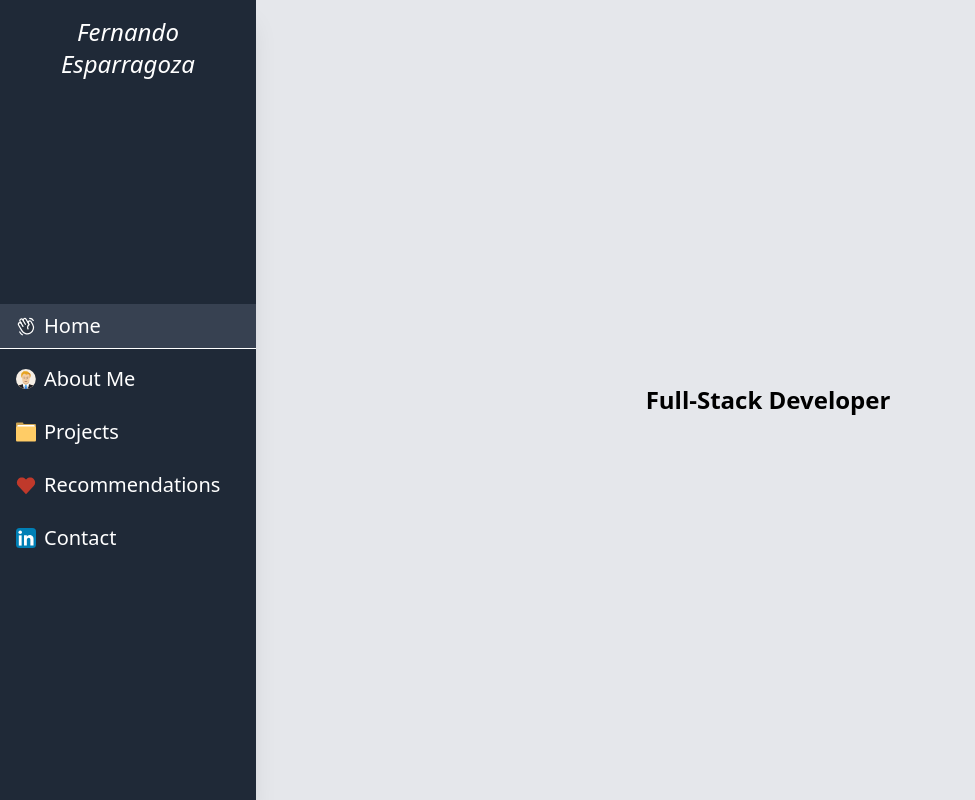
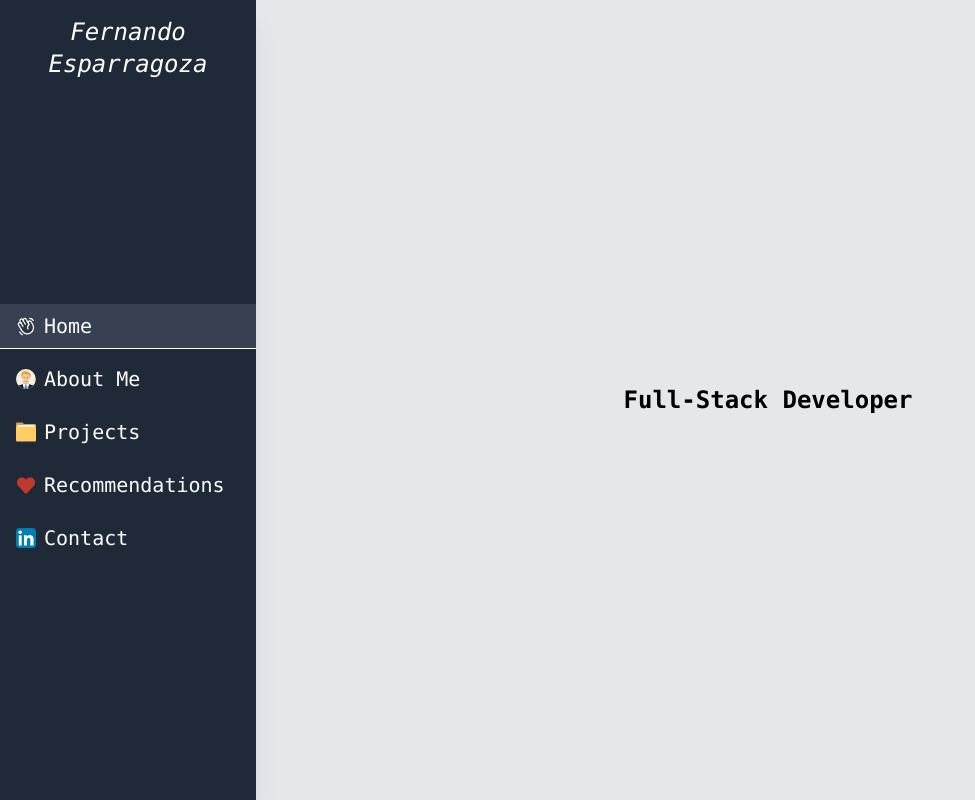
Before and after one commit to ferjep/ferjep.github.io, a Vue app: page / in a window 1280 px wide. Shown: the whole page, without its empty margins (0-975 px from the left). Built offline with nearby package versions, Linux system fonts and the light colour scheme.

Commit message:
global font changes

```diff
--- a/src/App.vue
+++ b/src/App.vue
@@ -13,7 +13,7 @@ const updateActiveView = (id) => {
 </script>
 
 <template>
-    <div class="flex">
+    <div class="flex font-mono selection:bg-slate-300 selection:text-slate-900">
         <SideBar :activeId="activeViewId"/>
         <ViewContainer @on-view-change-id="updateActiveView"/>
     </div>
```
